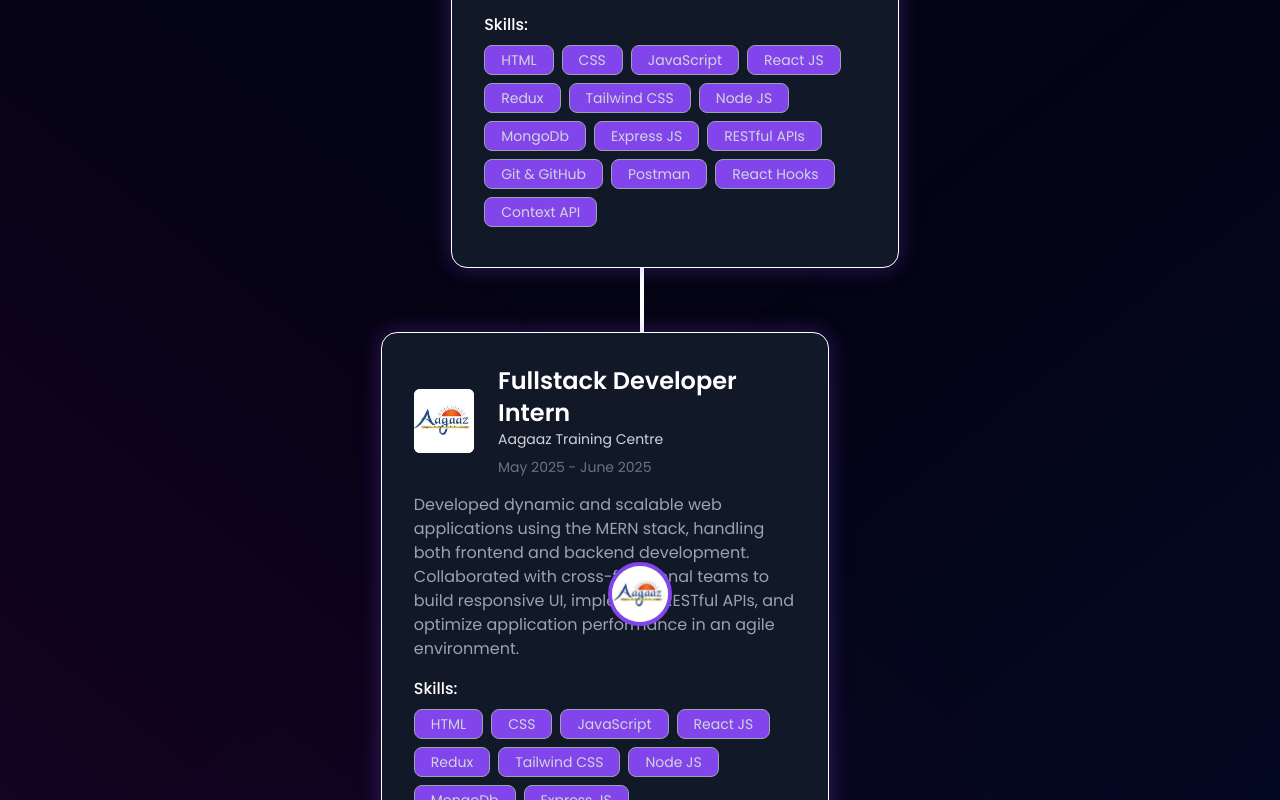
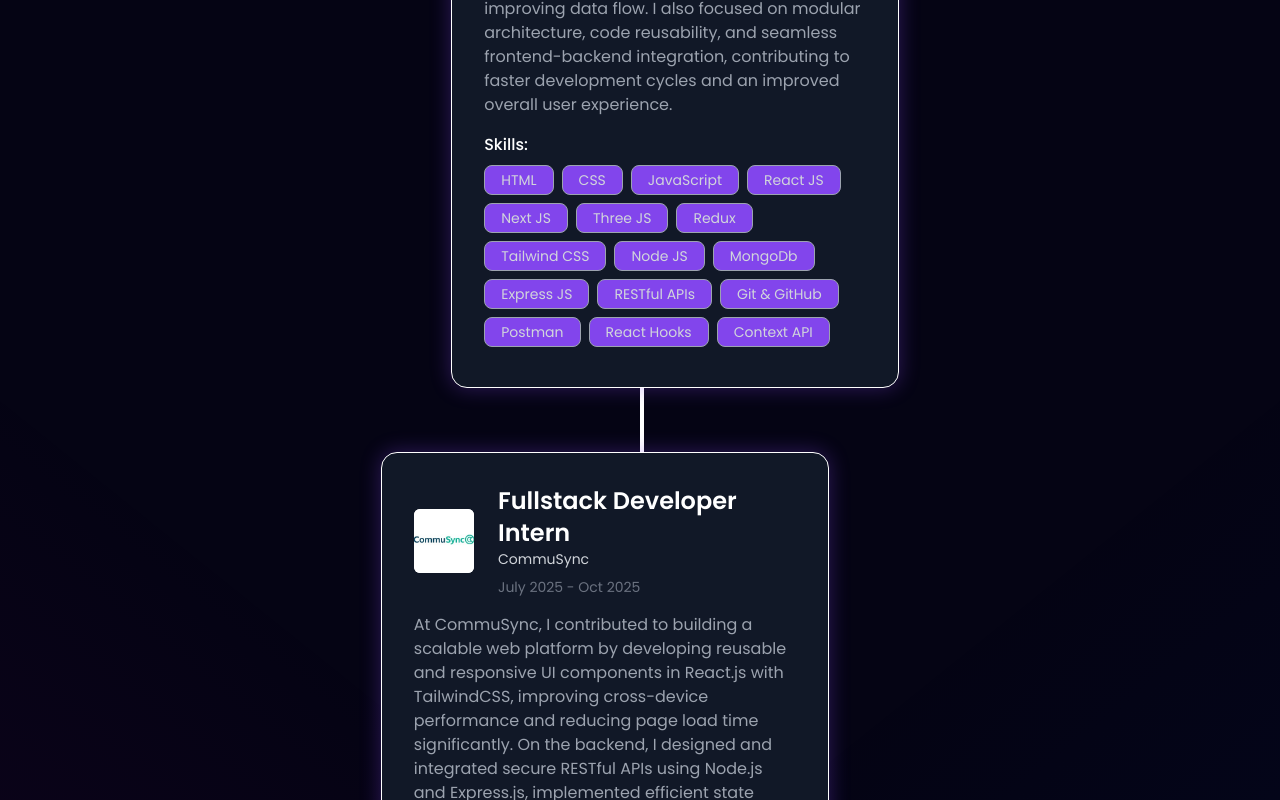
Before and after one commit to Satyambhardwaj59/Portfolio, a React (Vite) app: page / in a window 1280 px wide. Shown: the part 2760-3560 px from the top of the page. Built offline with nearby package versions, Linux system fonts and the light colour scheme.

Commit message:
add walsis , and topper detealis

```diff
--- a/src/constants.js
+++ b/src/constants.js
@@ -27,6 +27,7 @@ import daisyUILogo from './assets/tech_logo/daisyUILogo.png'
 import aagaaz from './assets/company_logo/aagaaz.jpeg';
 import nielit from './assets/company_logo/nielit.jpeg';
 import commusync from './assets/company_logo/commusync_logo.jpeg'
+import walsis from './assets/company_logo/Walsis-Logo.png'
 
 // Education Section Logo's
 import nsitLogo from './assets/education_logo/nsitLogo.png';
@@ -47,11 +48,13 @@ import devConnect from './assets/work_logo/devConnect.png';
 import loginity from './assets/work_logo/loginity.png';
 import lernix from './assets/work_logo/lernix.png'
 import jwt_decoder from './assets/work_logo/jwt-decoder.png'
+import quiz from './assets/work_logo/AI-quiz.png'
 
 // Achivments Section Logo's
 import bestCordinotor from './assets/achivments_logo/best-cordinator.jpeg';
 import gpmRanker from './assets/achivments_logo/gpmRanker.jpeg';
-import nsitRancker from './assets/achivments_logo/nsitRancker.jpg';
+// import nsitRancker from './assets/achivments_logo/nsitRancker.jpg';
+import topper from './assets/achivments_logo/award.jpeg';
 import javaScript from './assets/achivments_logo/javaScript.webp';
 import htmlCss from './assets/achivments_logo/HTML-CSS.jpg';
 import ReactCertificate from './assets/achivments_logo/React-Certificate.webp'
@@ -110,11 +113,37 @@ export const SkillsInfo = [
 
 export const experiences = [
   {
+    id: 3,
+    img: walsis,
+    role: "Fullstack Developer Trainee",
+    company: "Walsis eConnect India Pvt Ltd",
+    date: "Dec 2025 - Present",
+    desc: "At Walsis eConnect India Pvt Ltd, I contributed as a Fullstack Developer Trainee by building scalable and high-performance web features using React.js, Next.js, and Tailwind CSS, ensuring responsive and reusable UI across devices. On the backend, I designed and integrated secure RESTful APIs using Node.js and Express.js, and managed data efficiently with MongoDB. I implemented dynamic user-focused features such as content-based data processing, customizable workflows, real-time interactions, and performance tracking systems. Additionally, I optimized state management using React Hooks, Context API, and Redux, significantly enhancing application performance, reducing load time, and improving data flow. I also focused on modular architecture, code reusability, and seamless frontend-backend integration, contributing to faster development cycles and an improved overall user experience.",
+    skills: [
+      "HTML",
+      "CSS",
+      "JavaScript",
+      "React JS",
+      "Next JS",
+      "Three JS",
+      "Redux",
+      "Tailwind CSS",
+      "Node JS",
+      "MongoDb",
+      "Express JS",
+      "RESTful APIs",
+      "Git & GitHub",
+      "Postman",
+      "React Hooks",
+      "Context API",
+    ],
+  },
+  {
     id: 2,
     img: commusync,
     role: "Fullstack Developer Intern",
     company: "CommuSync",
-      date: "July 2025 - Present",
+    date: "July 2025 - Oct 2025",
     desc: "At CommuSync, I contributed to building a scalable web platform by developing reusable and responsive UI components in React.js with TailwindCSS, improving cross-device performance and reducing page load time significantly. On the backend, I designed and integrated secure RESTful APIs using Node.js and Express.js, implemented efficient state management with React Hooks and Context API, and refactored server logic for modularity and reusability. My work improved API response time and streamlined data flow across the application, while collaborating closely with the team ensured faster feature delivery and consistent architecture across frontend and backend modules.",
     skills: [
       "HTML",
@@ -194,12 +223,22 @@ export const SkillsInfo = [
 
 export const projects = [
   {
+    id: 14,
+    title: "AI QUIZ GENERATOR",
+    description:
+      "AI Quiz Generator is a smart application that lets users create quizzes from text, PDFs, images, or YouTube URLs using AI. It automatically generates questions, answers, and detailed explanations. Users can play quizzes in a one-by-one question format, customize difficulty levels, choose question count, and include images if needed. The platform also allows users to attempt quizzes created by the community or themselves. It features a leaderboard for competition, performance tracking, result saving, and detailed review of attempted quizzes with explanations, making learning interactive and effective.",
+    image: quiz,
+    tags: ["Tailwind-CSS", "JavaScript", "React JS", "React Router", "Axios", "Node.js", "Express.js", "MongoDB", "Mongoose", "JWT", "Vercel", "Git & GitHub", "Postman", "Dotenv"],
+    github: "https://github.com/Satyambhardwaj59/AI_QUIZ_GENERATOR",
+    webapp: "https://ai-quiz-generator-ptbt.vercel.app/",
+  },
+  {
     id: 13,
     title: "LERNIX - Learning Management System Platform",
     description:
       "This LMS is a full-stack platform built with React.js, Node.js, MongoDB, and Tailwind CSS to simplify online learning. Educators can create and manage courses with multimedia content, while students can enroll, track progress, and access materials through a personalized dashboard. The system features analytics, progress tracking, and role-based authentication for secure access. Designed to be responsive and scalable, it efficiently handles multiple courses and users. This project showcases my skills in full-stack development, API design, and modern web development.",
     image: lernix,
-      tags: ["Tailwind-CSS", "JavaScript", "React JS", "React Router", "Axios",  "Node.js", "Express.js", "MongoDB", "Mongoose", "Clerk", "JWT", "Stripe", "Cloudinary", "Vercel", "Toastify", "Git & GitHub", "Postman", "Dotenv"],
+    tags: ["Tailwind-CSS", "JavaScript", "React JS", "React Router", "Axios", "Node.js", "Express.js", "MongoDB", "Mongoose", "Clerk", "JWT", "Stripe", "Cloudinary", "Vercel", "Toastify", "Git & GitHub", "Postman", "Dotenv"],
     github: "https://github.com/Satyambhardwaj59/LERNIX",
     webapp: "https://lernix-tau.vercel.app/",
   },
@@ -299,7 +338,7 @@ export const SkillsInfo = [
     description:
       "This is a frontend web application built using JavaScript, HTML, and CSS that fetches and displays LeetCode user statistics through their public API. By entering a username, users can view how many coding problems they've solved, categorized by difficulty levels (Easy, Medium, Hard). The project features a clean, responsive UI and demonstrates effective API integration, DOM manipulation, and real-time data presentation. It highlights my ability to create practical and interactive tools using core web technologies.",
     image: leetMatrix,
-      tags: [ "API", "HTML", "CSS", "JavaScript"],
+    tags: ["API", "HTML", "CSS", "JavaScript"],
     github: "https://github.com/Satyambhardwaj59/leetMatrix",
     webapp: "https://leet-matrix-two.vercel.app/",
   },
@@ -347,23 +386,24 @@ export const SkillsInfo = [
 ];
 
 export const achivments = [
+
   {
     id: 0,
+    title: "Topper of the Batch in B.Tech",
+    description:
+      "Secured 1st rank in the B.Tech, reflecting strong academic performance and dedication to consistent excellence.",
+    image: topper,
+    tags: [""],
+    github: "",
+    webapp: "",
+  },
+  {
+    id: 1,
     title: "Best event Cordinator in Collage Annual Tech-fest",
     description:
       "I'm incredibly grateful to have received the Best Coordinator Award at our college's Annual Tech Fest. Organizing this event alongside such a passionate and talented team was a truly rewarding experience. From planning sessions to late-night troubleshooting, every moment was a learning opportunity and a memory to cherish.",
     image: bestCordinotor,
     tags: ["Leader Ship", "Cordinator", "Event Planning"],
-      github: "",
-      webapp: "",
-    },
-    {
-      id: 1,
-      title: "3rd Rank in B.Tech",
-      description:
-        "Secured 3rd rank in the previous semester of B.Tech, reflecting strong academic performance and dedication to consistent excellence.",
-      image: nsitRancker,
-      tags: [""],
     github: "",
     webapp: "",
   },
@@ -413,25 +453,3 @@ export const SkillsInfo = [
     tags: ["HTML", "CSS", "Responsive Web Design"],
   },
 ];
-
-
-
-
-  // {
-  //     id: 2,
-  //     img: vpsLogo,
-  //     school: "Vatsalya Public School Govardhan, Mathura",
-  //     date: "Apr 2017 - March 2018",
-  //     grade: "78%",
-  //     desc: "I completed my class 12 education from Vatsalya Public School, Govardhan, under the CBSE board, where I studied Physics, Chemistry, and Mathematics (PCM) with Computer Science.",
-  //     degree: "CBSE(XII) - PCM with Computer Science",
-  //   },
-  //   {
-  //     id: 3,
-  //     img: vpsLogo,
-  //     school: "Vatsalya Public School Govardhan, Mathura",
-  //     date: "Apr 2015 - March 2016",
-  //     grade: "87.5%",
-  //     desc: "I completed my class 10 education from Vatsalya Public School, Govardhan, under the CBSE board, where I studied Science with Computer.",
-  //     degree: "CBSE(X), Science with Computer Application",
-  //   },
```
Lines whose indentation alone changed are shown as unchanged.
